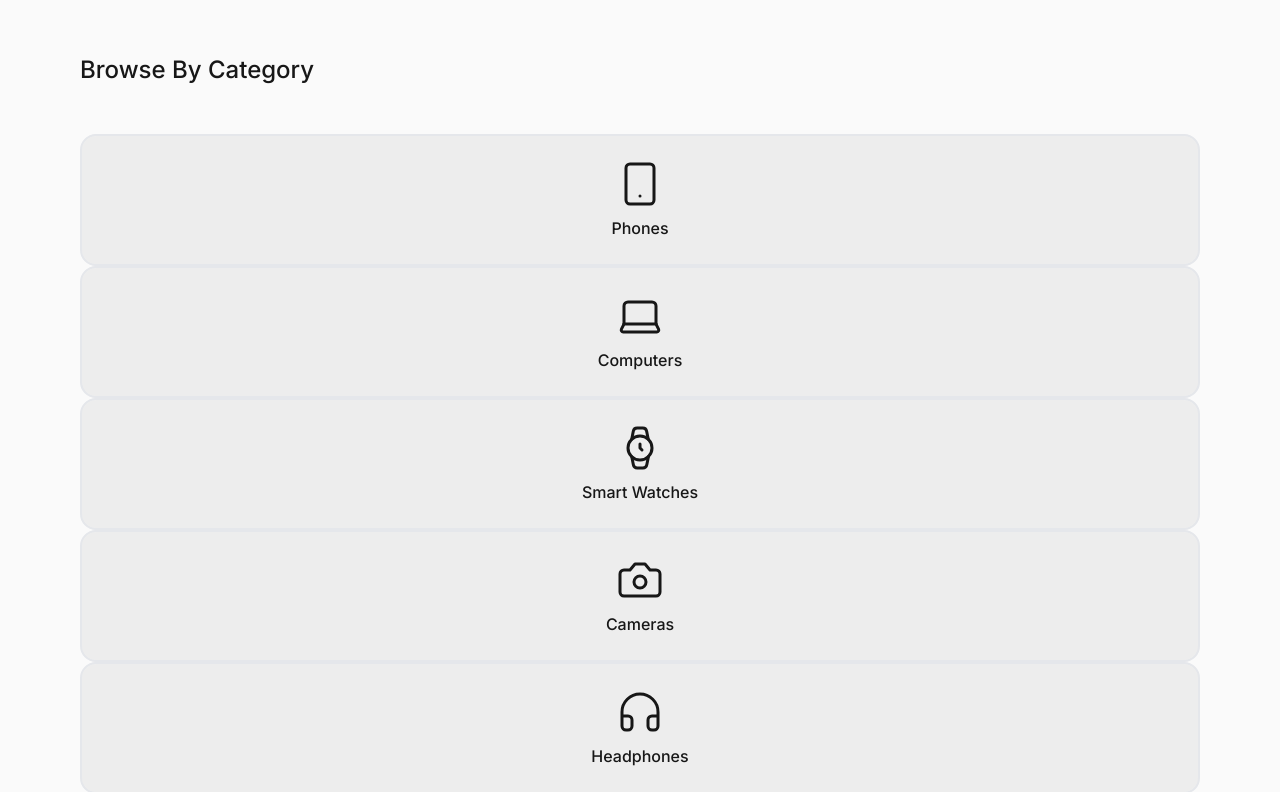
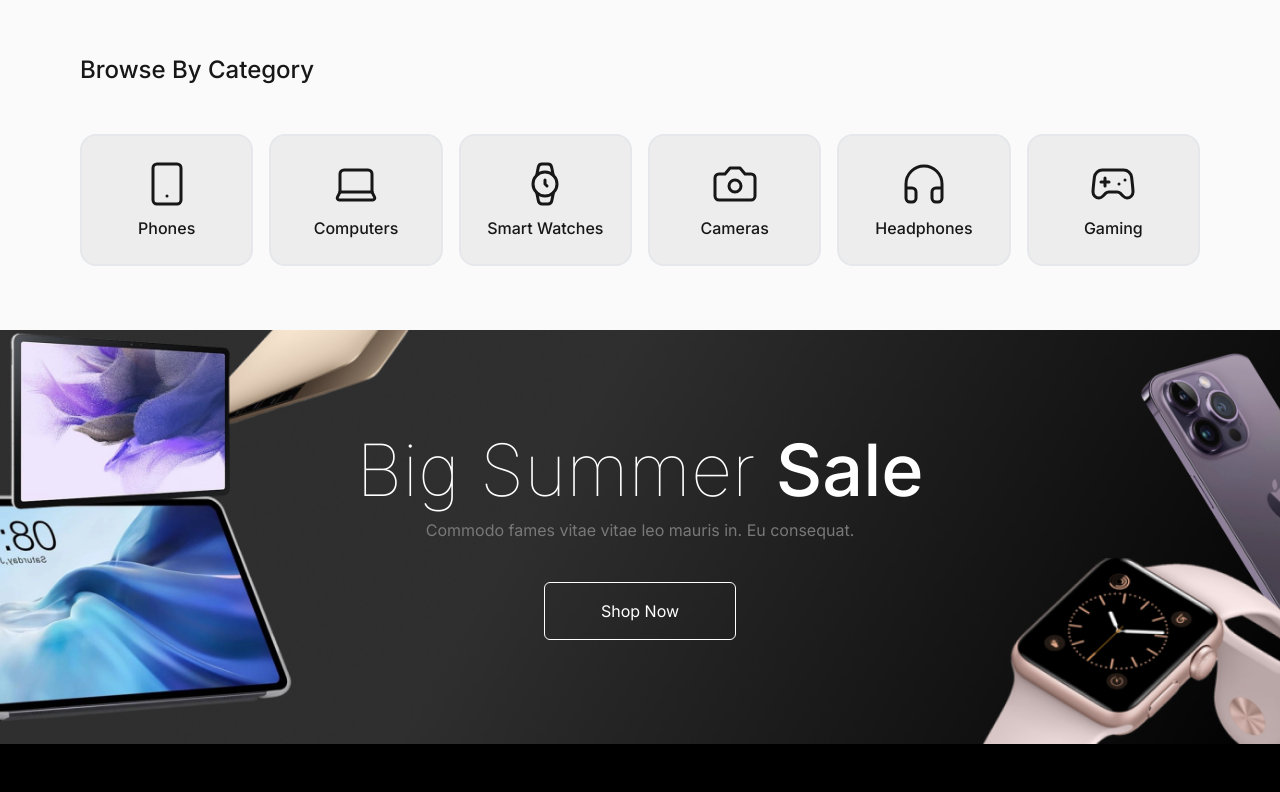
Before and after one commit to alexandreraminelli/pratica-nextjs-electronic-store, a Next.js app: page / in a window 1280 px wide. Shown: the part 1140-1932 px from the top of the page. Built offline with nearby package versions, Linux system fonts and the light colour scheme.

Commit message:
feat: layout grid do CategoryCardGroup

```diff
--- a/src/app/ui/components/cards/CategoryCard.tsx
+++ b/src/app/ui/components/cards/CategoryCard.tsx
@@ -23,7 +23,7 @@ export default function CategoryCard(
   return (
     <Link
       href={href}
-      className="flex flex-col items-center
+      className="flex flex-col items-center justify-center
         py-6 px-13 gap-2
         bg-color-36 text-foreground rounded-2xl
         hover:bg-color-39 border-2 hover:border-foreground transition-colors"
@@ -32,7 +32,7 @@ export default function CategoryCard(
       <Icon aria-hidden className="size-12" strokeWidth={1.5} />
 
       {/* Título */}
-      <h3 className="font-medium text-base text-center">{text}</h3>
+      <h3 className="font-medium text-base text-center text-nowrap">{text}</h3>
     </Link>
   )
 }
--- a/src/app/ui/components/cards/CategoryCardGroup.tsx
+++ b/src/app/ui/components/cards/CategoryCardGroup.tsx
@@ -6,7 +6,10 @@ import { categoryRoutes } from "@/data/constants/navigation/categoryRoutes"
  */
 export default function CategoryCardGroup() {
   return (
-    <div>
+    <div
+      className="grid grid-cols-auto-fit-40
+      gap-4"
+    >
       {categoryRoutes.map((category, index) => (
         <CategoryCard key={index} category={category} />
       ))}
--- a/tailwind.config.ts
+++ b/tailwind.config.ts
@@ -147,6 +147,10 @@ export default {
         "bigSummerSale-mobile": "url('/banners/big-summer-sale/big-summer-sale-mobile.png')",
         "bigSummerSale-desktop": "url('/banners/big-summer-sale/big-summer-sale-desktop.png')",
       },
+      /** Templates de colunas do grid layout. */
+      gridTemplateColumns: {
+        "auto-fit-40": "repeat(auto-fit,minmax(10rem /* 160px */,1fr))",
+      },
     },
   },
   plugins: [],
```
